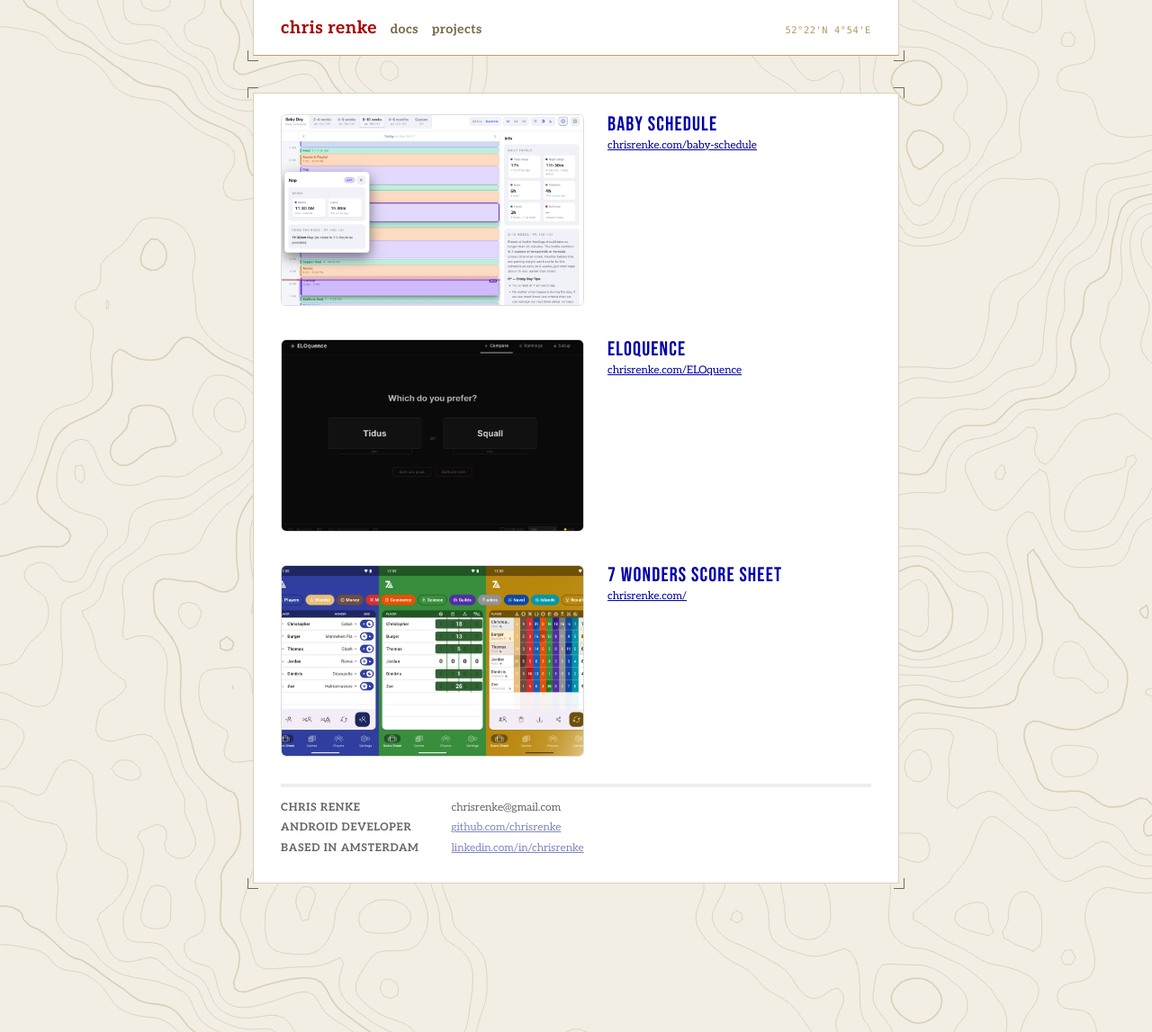
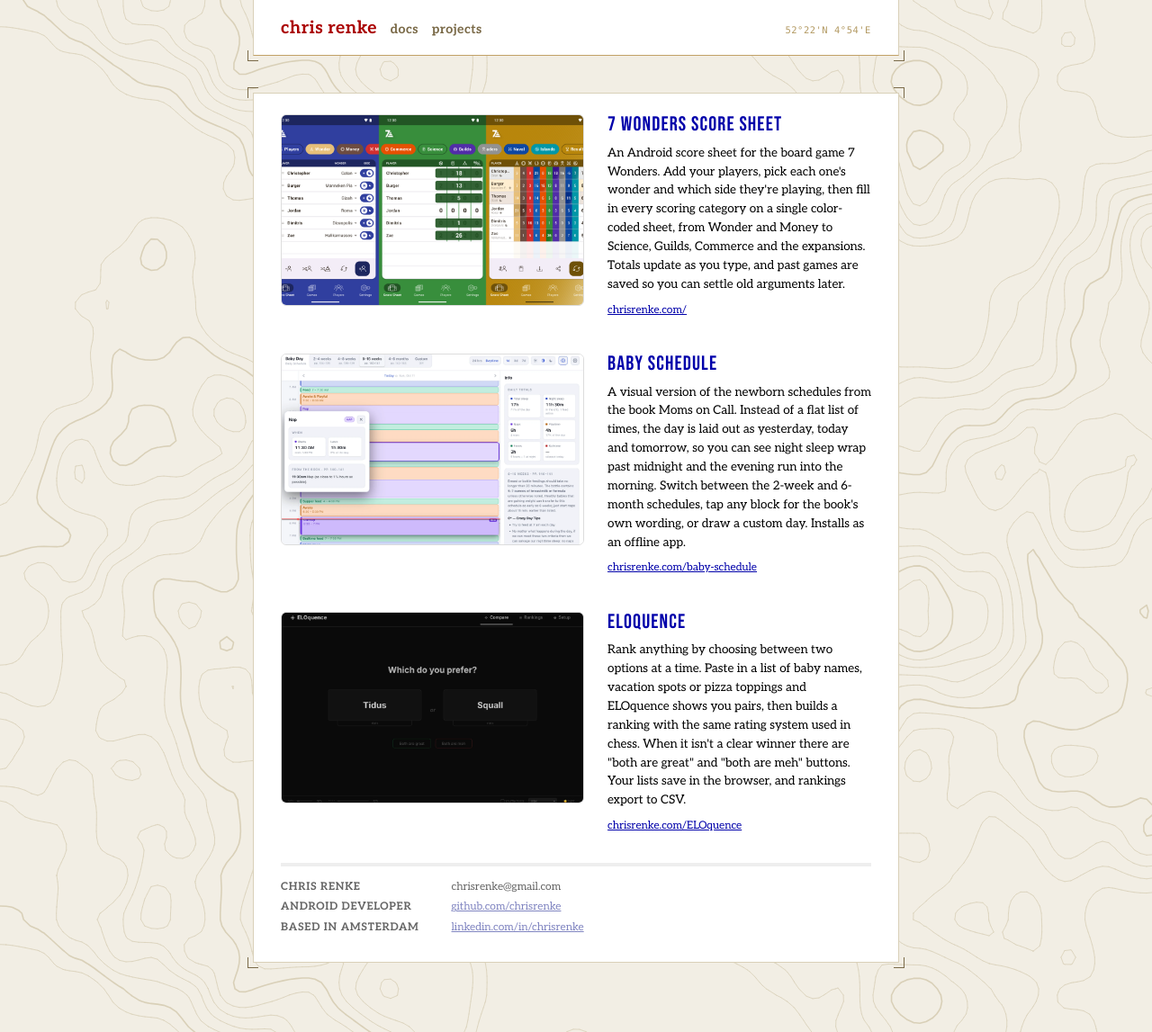
Before and after one commit to ChrisRenke/chrisrenke.github.io, a Jekyll site: the page built from projects.html, in a window 1280 px wide. Shown: the whole page at 90% size. Built offline with Jekyll 4.4.1, drawn with Linux system fonts in a browser that asks for light colours.

Commit message:
Add project blurbs and put 7 Wonders first
Co-Authored-By: Claude Sonnet 5.5 <noreply@anthropic.com>

```diff
--- a/_data/projects.yml
+++ b/_data/projects.yml
@@ -1,20 +1,36 @@
 # One entry per project, newest first.
 # image: path under /assets/projects/ (credit-card shaped, ~856x540 works well)
 # date and blurb are optional; blurbs have room for about 50-80 words.
+- title: 7 Wonders Score Sheet
+  url: https://chrisrenke.com/
+  image: /assets/projects/7-wonders.png
+  # date:
+  blurb: >-
+    An Android score sheet for the board game 7 Wonders. Add your players, pick
+    each one's wonder and which side they're playing, then fill in every scoring
+    category on a single color-coded sheet, from Wonder and Money to Science,
+    Guilds, Commerce and the expansions. Totals update as you type, and past
+    games are saved so you can settle old arguments later.
+
 - title: Baby Schedule
   url: https://chrisrenke.com/baby-schedule
+  image: /assets/projects/baby-schedule.webp
   # date:
-  image: /assets/projects/baby-schedule.webp
-  # blurb:
+  blurb: >-
+    A visual version of the newborn schedules from the book Moms on Call. Instead
+    of a flat list of times, the day is laid out as yesterday, today and
+    tomorrow, so you can see night sleep wrap past midnight and the evening run
+    into the morning. Switch between the 2-week and 6-month schedules, tap any
+    block for the book's own wording, or draw a custom day. Installs as an
+    offline app.
 
 - title: ELOquence
   url: https://chrisrenke.com/ELOquence
+  image: /assets/projects/eloquence.webp
   # date:
-  image: /assets/projects/eloquence.webp
-  # blurb:
-
-- title: 7 Wonders Score Sheet
-  url: https://chrisrenke.com/
-  # date:
-  image: /assets/projects/7-wonders.png
-  # blurb:
+  blurb: >-
+    Rank anything by choosing between two options at a time. Paste in a list of
+    baby names, vacation spots or pizza toppings and ELOquence shows you pairs,
+    then builds a ranking with the same rating system used in chess. When it
+    isn't a clear winner there are "both are great" and "both are meh" buttons.
+    Your lists save in the browser, and rankings export to CSV.
```
